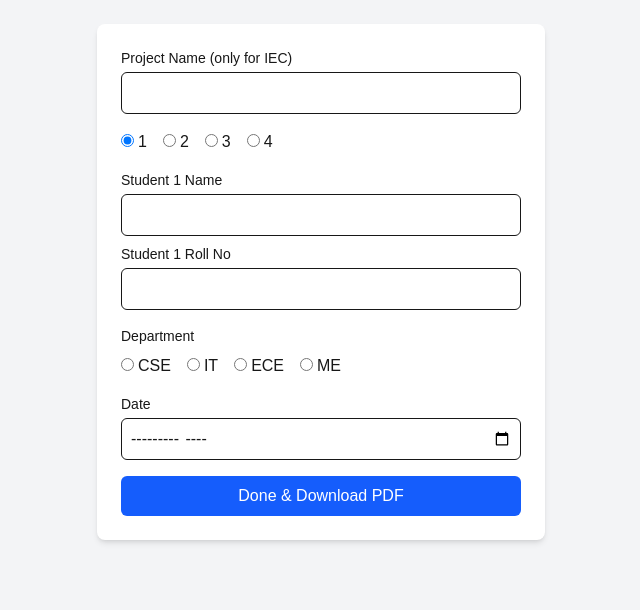
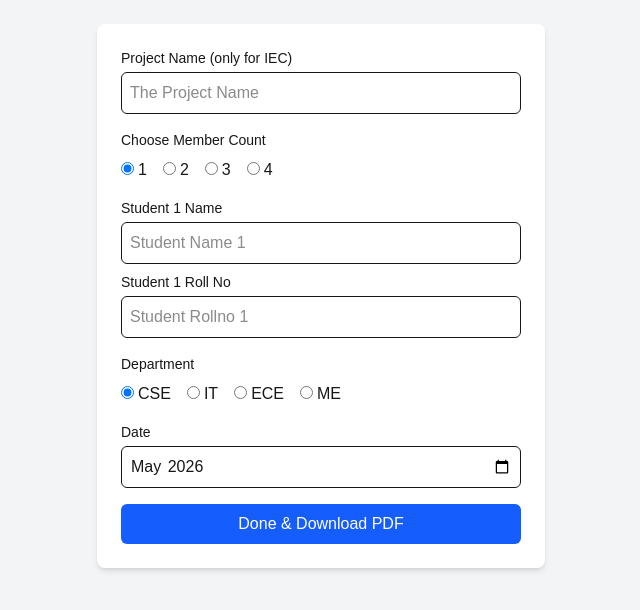
Before and after one commit to princekunal101/front-page-design, a Next.js app: page / in a window 1280 px wide. Shown: the top 610 px of the page, without its empty margins (319-959 px from the left). Built offline with nearby package versions, Linux system fonts and the light colour scheme.

Commit message:
darkmode --fix

```diff
--- a/app/form.tsx
+++ b/app/form.tsx
@@ -150,9 +150,9 @@ export default function Form({ formData, setFormData }: FormProps) {
     };
 
     return (
-        <div className="min-h-screen w-full bg-gray-100 flex flex-col items-center p-6">
+        <div className="min-h-screen w-full bg-gray-100 dark:bg-gray-900 flex flex-col items-center p-6">
             {/* Form */}
-            {!showPreview && (<form className="w-full max-w-md bg-white p-6 rounded-lg shadow-md space-y-4">
+            {!showPreview && (<form className="w-full max-w-md bg-white dark:bg-zinc-700 p-6 rounded-lg shadow-md space-y-4">
                 <div>
                     <label className="block text-sm font-medium">Project Name (only for IEC)</label>
                     <input
@@ -160,11 +160,16 @@ export default function Form({ formData, setFormData }: FormProps) {
                         name="projectName"
                         value={formData.projectName}
                         onChange={handleChange}
+                        placeholder="The Project Name"
                         className="mt-1 w-full border rounded-md p-2"
                         required
                     />
                 </div>
+                <div>
+
+                    <label className="block text-sm font-medium">Choose Member Count</label>
                     <div className="flex gap-4 mt-2">
+
                         {[1, 2, 3, 4].map((count) => (
                             <label key={count}>
                                 <input
@@ -180,6 +185,7 @@ export default function Form({ formData, setFormData }: FormProps) {
                             </label>
                         ))}
                     </div>
+                </div>
                 {Array.from({ length: parseInt(formData.memberCount || "1") }, (_, i) => (
                     <div key={i} className="mb-4">
                         <label className="block text-sm font-medium">Student {i + 1} Name</label>
@@ -192,6 +198,7 @@ export default function Form({ formData, setFormData }: FormProps) {
                                 updated[i] = { ...updated[i], name: e.target.value };
                                 setFormData({ ...formData, members: updated });
                             }}
+                            placeholder={`Student Name ${i + 1}`}
                             className="mt-1 w-full border rounded-md p-2"
                             required
                         />
@@ -206,6 +213,7 @@ export default function Form({ formData, setFormData }: FormProps) {
                                 updated[i] = { ...updated[i], rollno: e.target.value };
                                 setFormData({ ...formData, members: updated });
                             }}
+                            placeholder={`Student Rollno ${i + 1}`}
                             className="mt-1 w-full border rounded-md p-2"
                             required
                         />
@@ -246,7 +254,6 @@ export default function Form({ formData, setFormData }: FormProps) {
                                     checked={formData.department === departmentMap[dept]}
                                     onChange={handleChange}
                                     className="mr-1"
-                                    required
                                 />
                                 {dept}
                             </label>
@@ -262,7 +269,6 @@ export default function Form({ formData, setFormData }: FormProps) {
                         value={formData.monthYear}
                         onChange={handleChange}
                         className="mt-1 w-full border rounded-md p-2"
-                        required
                     />
                 </div>
 
@@ -279,7 +285,7 @@ export default function Form({ formData, setFormData }: FormProps) {
 
             {showPreview && (<div
                 id="preview"
-                className="mt-8 bg-white w-[210mm] h-[297mm] px-10 py-10 shadow-lg relative flex justify-center items-center font-times">
+                className="mt-8 bg-white w-[210mm] h-[297mm] px-10 py-10 shadow-lg relative flex justify-center items-center font-times dark:text-black">
                 <div className="flex flex-col items-center justify-between h-full gap-2">
                     <h1 className="text-3xl font-bold">{formData.projectName}</h1>
 
--- a/app/globals.css
+++ b/app/globals.css
@@ -19,6 +19,10 @@
   }
 }
 
+html {
+  -webkit-text-size-adjust: none;
+}
+
 body {
   background: var(--background);
   color: var(--foreground);
--- a/app/page.tsx
+++ b/app/page.tsx
@@ -11,12 +11,12 @@ export default function Home() {
     projectName: "",
     memberCount: "1",
     members: [{ name: "", rollno: "" }],
-    name: "",
-    rollno: "",
-    department: "",
-    monthYear: "",
-    month: "",
-    year: "",
+    // name: "",
+    // rollno: "",
+    department: "Computer Science and Engineering",
+    monthYear: "2026-05",
+    month: "May",
+    year: "2026",
   });
 
   return (<>
--- a/next.config.ts
+++ b/next.config.ts
@@ -4,8 +4,8 @@ const basePath = process.env.BASE_PATH ?? "";
 
 const nextConfig: NextConfig = {
   output: "export",
-  basePath: "/front-page-design",
-  assetPrefix: "/front-page-design/",
+  basePath,
+  assetPrefix: basePath,
   images: { unoptimized: true },
 };
 
```
Lines whose indentation alone changed are shown as unchanged.
